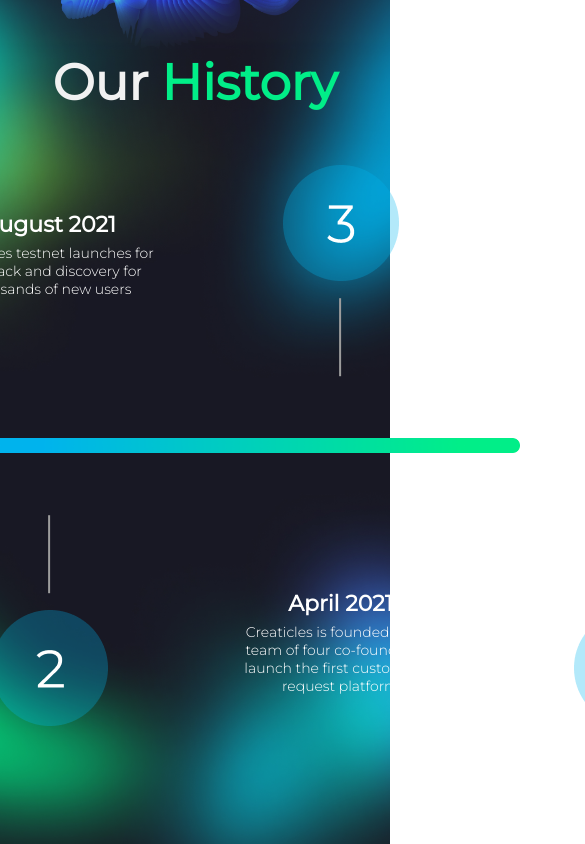
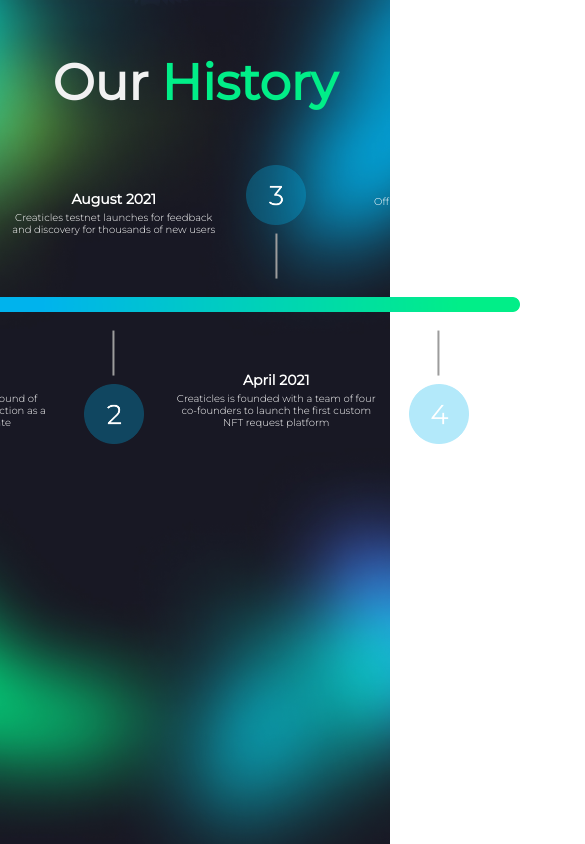
Before and after one commit to zerofille/creaticles, a React (Create React App) app: page / in a window 390 px wide. Shown: the top 844 px of the page, 585 px wide, since content can reach past the window. Built offline with nearby package versions, Linux system fonts and the light colour scheme.

Commit message:
Add media queries

```diff
--- a/src/Components/HalfSection.sass
+++ b/src/Components/HalfSection.sass
@@ -1,9 +1,4 @@
-//.mainWrap
-//  display: flex
-//  flex-direction: row
-//  justify-content: space-evenly
-//  align-items: center
-//  width: 1165px
+
 
 
 
@@ -19,3 +14,16 @@
   flex-direction: row-reverse
   align-items: center
   margin-top: 100px
+
+
+@media (max-width: 1225px)
+  .row
+    margin-bottom: 60px
+  .rowReverse
+    margin-top: 60px
+
+@media (max-width: 950px)
+  .rowReverse
+    margin-top: 40px
+  .row
+    margin-bottom: 40px
--- a/src/Components/NumberBlock.sass
+++ b/src/Components/NumberBlock.sass
@@ -22,3 +22,28 @@
   margin-bottom: 55px
 .nonRevLine
   margin-top: 55px
+
+@media (max-width: 1225px)
+  .number
+    width: 80px
+  .reverse, .nonReverse
+    width: 225px
+  .revLine,.nonRevLine
+    width: 59px
+  .revLine
+    margin-bottom: 40px
+  .nonRevLine
+    margin-top: 40px
+
+
+@media (max-width: 950px)
+  .number
+    width: 60px
+  .reverse, .nonReverse
+    width: 162.5px
+  .revLine,.nonRevLine
+    width: 45px
+  .revLine
+    margin-bottom: 30px
+  .nonRevLine
+    margin-top: 30px
--- a/src/Components/TextBlock.sass
+++ b/src/Components/TextBlock.sass
@@ -10,8 +10,11 @@
 
 .innerTextWrap
   width: 212px
+
 .textWrapStyle, .headerStyle
   width: 153px
+  margin-left: 25px
+
 p
   width: 212px
   color: #FFFFFF
@@ -22,8 +25,6 @@ p
   line-height: 18px
   letter-spacing: 0
 
-
-
 h3
   color: #FFFFFF
   font-size: 22px
@@ -32,3 +33,24 @@ h3
   line-height: 38px
   letter-spacing: 0
   text-align: center
+
+@media (max-width: 1225px)
+  .textBlockWrap
+    width: 225px
+  p
+    font-size: 12px
+    line-height: 14px
+  h3
+    font-size: 17px
+    line-height: 30px
+
+@media (max-width: 950px)
+  .textBlockWrap
+    width: 162.5px
+  p
+    font-size: 10px
+    line-height: 12px
+
+  h3
+    font-size: 14px
+    line-height: 25px
```
